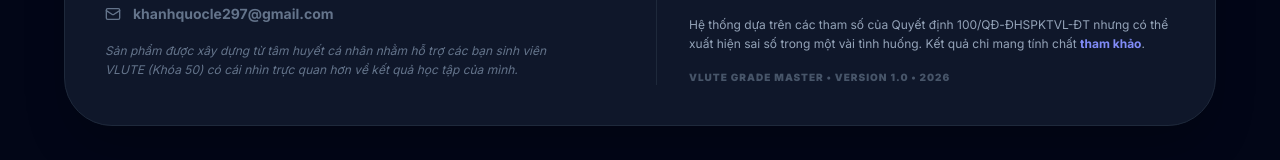
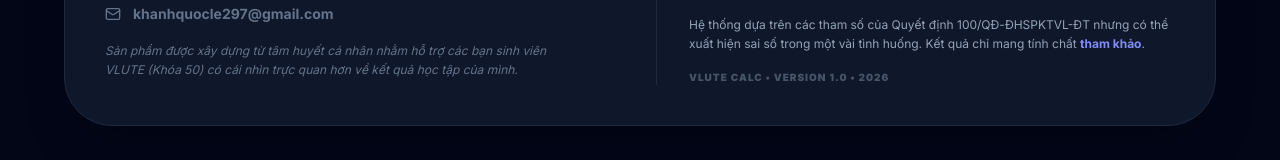
Before and after one commit to Q-Khanhslee-97/A-Plus, a React (Vite) app: page / in a window 1280 px wide. Shown: the part 1220-1380 px from the top of the page. Built offline with nearby package versions, Linux system fonts and the light colour scheme.

Commit message:
Update Footer.tsx

```diff
--- a/components/Footer.tsx
+++ b/components/Footer.tsx
@@ -32,7 +32,7 @@ const Footer: React.FC = () => {
             Hệ thống dựa trên các tham số của Quyết định 100/QĐ-ĐHSPKTVL-ĐT nhưng có thể xuất hiện sai số trong một vài tình huống. Kết quả chỉ mang tính chất <strong className="text-indigo-400">tham khảo</strong>.
           </p>
           <p className="text-[10px] font-black text-slate-600 uppercase tracking-widest mt-4">
-            VLUTE GRADE Master • VERSION 1.0 • 2026
+            VLUTE Calc • VERSION 1.0 • 2026
           </p>
         </div>
       </div>
```
